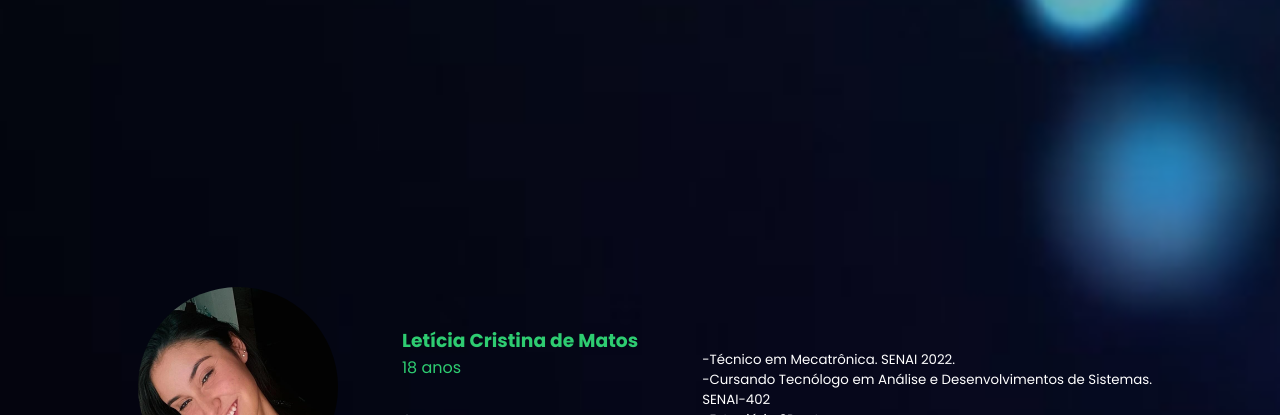
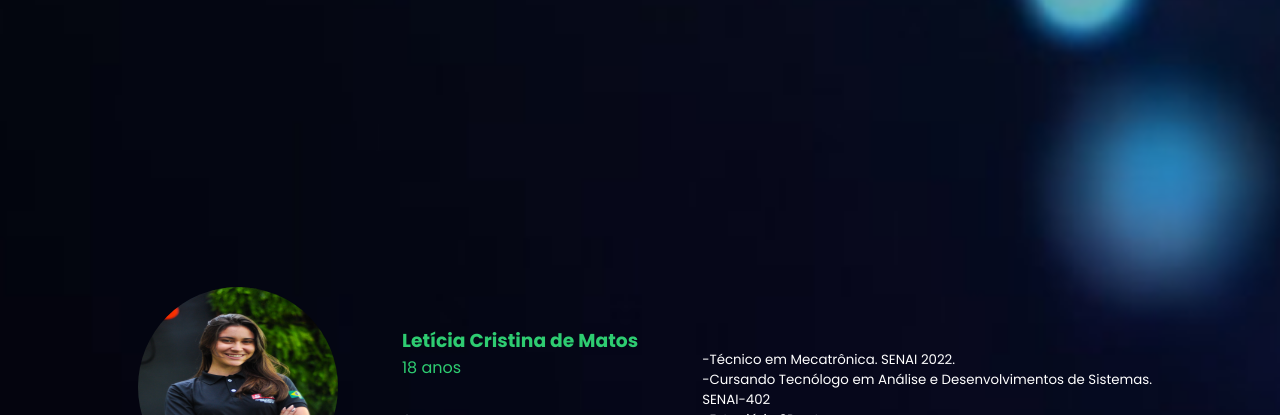
Before and after one commit to Leticiamatos22/avaliacaoFinal, a plain HTML site: page Index/index.html in a window 1280 px wide. Shown: the part 1610-2025 px from the top of the page. Drawn offline with Linux system fonts and the light colour scheme.

Commit message:
finalizado

```diff
--- a/Index/index.html
+++ b/Index/index.html
@@ -187,7 +187,7 @@
           <div class="textoSobre">
 
             <div class="foto">
-              <img id="foto" src="/Image/foto - Copia.jpg">
+              <img id="foto" src="/Image/foto.jpeg">
             </div>
 
             <div class="informacoes">
```
Also changed, not shown: Image/foto.jpeg (added).
